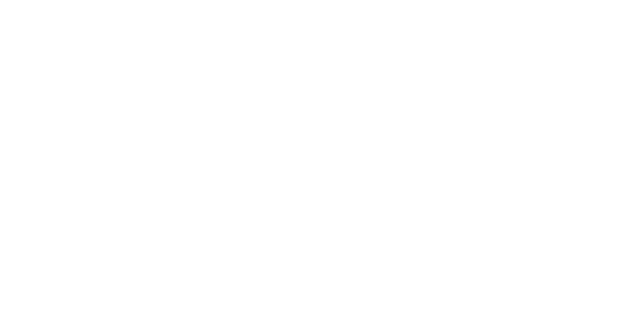
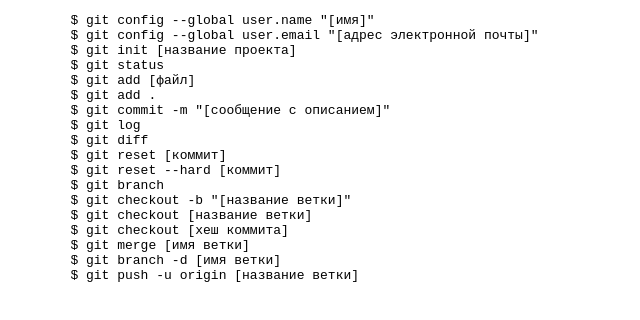
Before and after one commit to dariaz2410/less_9, a plain HTML site: page index.html in a window 1280 px wide. Shown: the whole page, without its empty margins (0-640 px from the left). Drawn offline with Linux system fonts and the light colour scheme.

Commit message:
add git commands

```diff
--- a/index.html
+++ b/index.html
@@ -5,6 +5,25 @@
     <title>Lessong 9 GitHub</title>
 </head>
 <body>
-
+    <pre>
+        $ git config --global user.name "[имя]"
+        $ git config --global user.email "[адрес электронной почты]"
+        $ git init [название проекта]
+        $ git status
+        $ git add [файл]
+        $ git add .
+        $ git commit -m "[сообщение с описанием]"
+        $ git log
+        $ git diff
+        $ git reset [коммит]
+        $ git reset --hard [коммит]
+        $ git branch
+        $ git checkout -b "[название ветки]"
+        $ git checkout [название ветки]
+        $ git checkout [хеш коммита]
+        $ git merge [имя ветки]
+        $ git branch -d [имя ветки]
+        $ git push -u origin [название ветки]
+    </pre>
 </body>
 </html>
```
